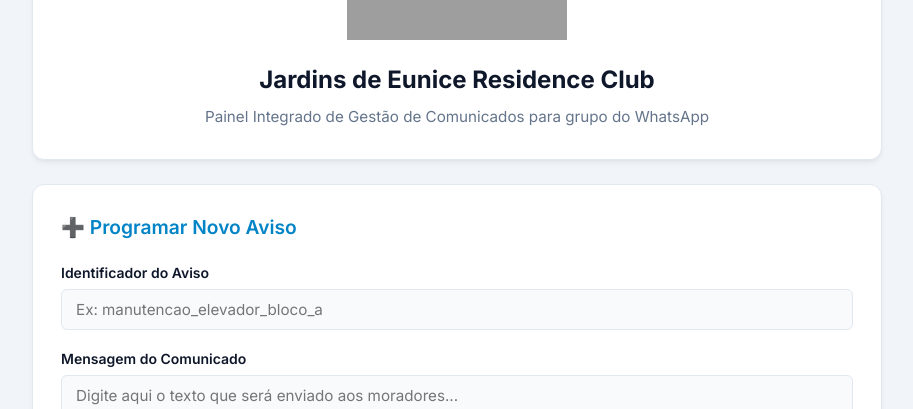
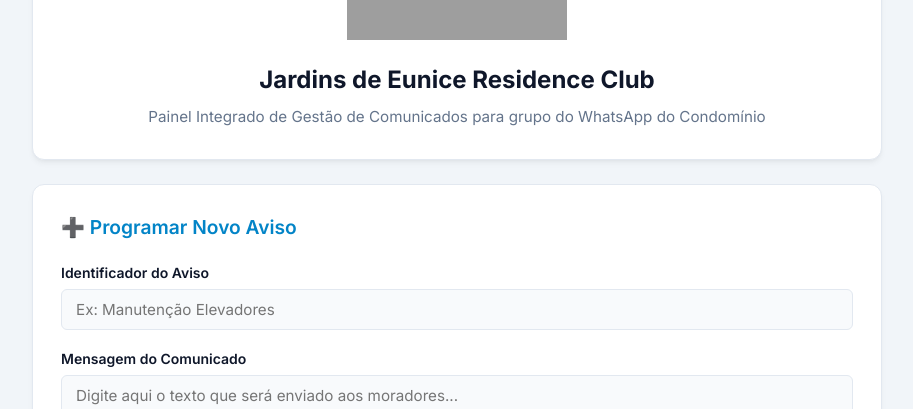
Before and after one commit to victorhadn/condominio_bot_jardins, a Flask app: page / in a window 1280 px wide. Shown: the part 196-605 px from the top of the page, without its empty margins (183-1096 px from the left). Run offline with Flask 3, Linux system fonts and the light colour scheme; grey boxes are pictures that could not be loaded.

Commit message:
Update index.html

```diff
--- a/templates/index.html
+++ b/templates/index.html
@@ -273,7 +273,7 @@
         <header class="header">
             <img src="https://www.construtoradaterra.com.br/assets/site/uploads/tmp/logo-LOIAmR8WIFk7aq61546872154.jpg" alt="Logo Construtora Da Terra" class="logo">
             <h1>Jardins de Eunice Residence Club</h1>
-            <p>Painel Integrado de Gestão de Comunicados para grupo do WhatsApp</p>
+            <p>Painel Integrado de Gestão de Comunicados para grupo do WhatsApp do Condomínio</p>
         </header>
 
         <!-- Formulário de Cadastro -->
@@ -283,7 +283,7 @@
             <form action="/adicionar" method="POST">
                 <div class="form-group">
                     <label for="id">Identificador do Aviso</label>
-                    <input type="text" id="id" name="id" placeholder="Ex: manutencao_elevador_bloco_a" required>
+                    <input type="text" id="id" name="id" placeholder="Ex: Manutenção Elevadores" required>
                 </div>
 
                 <div class="form-group">
```
